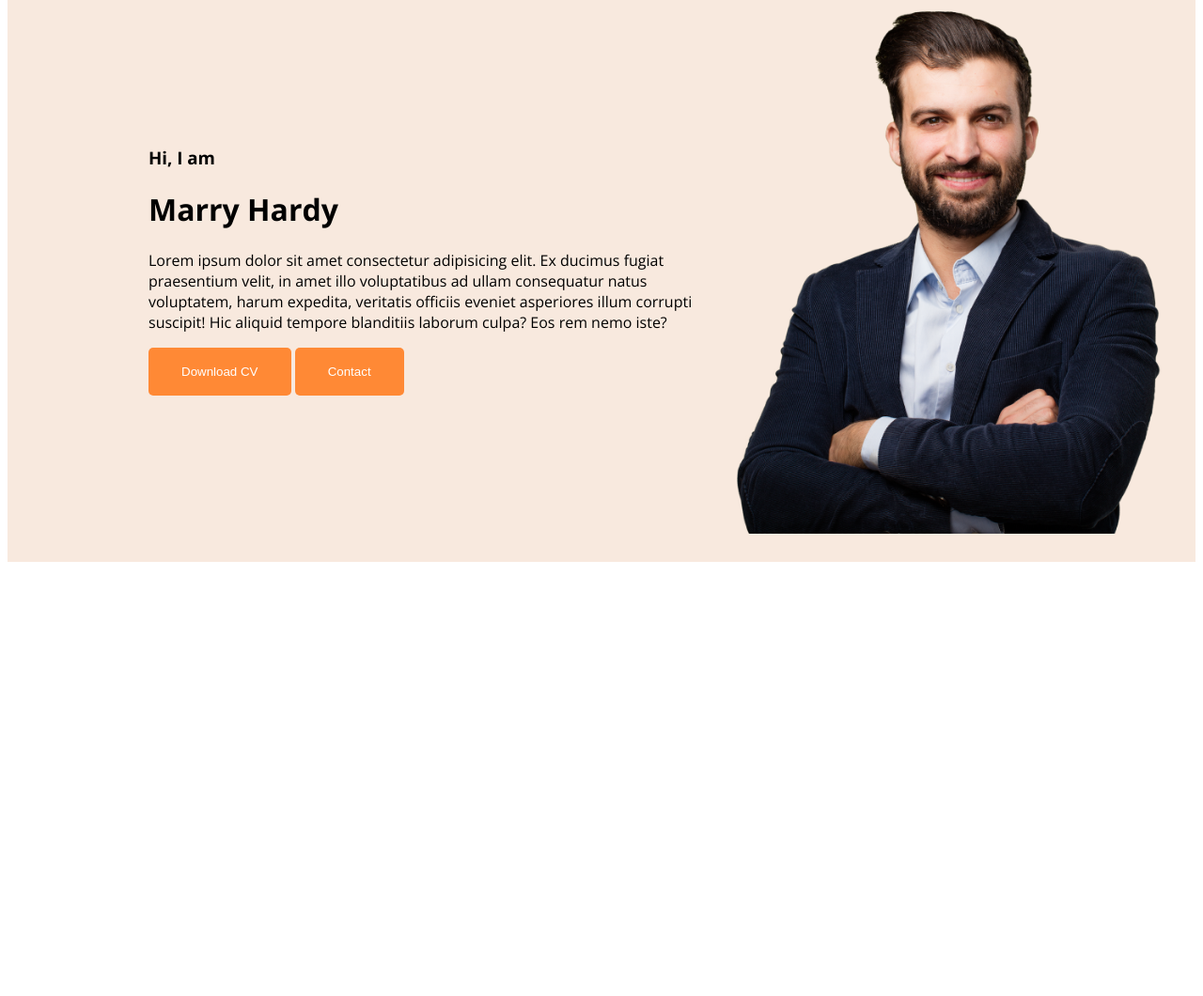
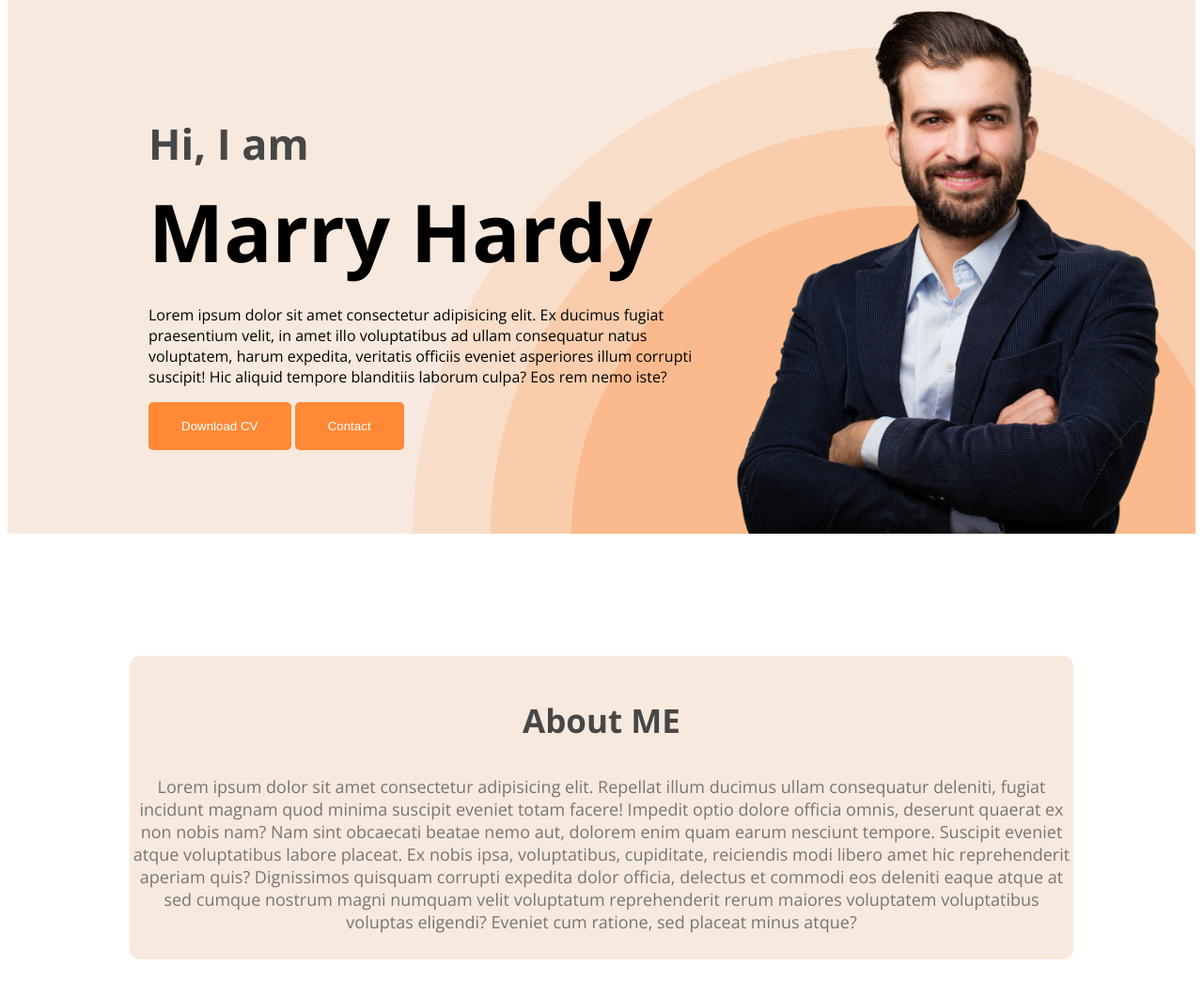
Before and after one commit to Hasib705/web-developer-portfolio, a plain HTML site: page index.html in a window 1280 px wide. Shown: the part 200-1260 px from the top of the page at 94% size. Before the commit the page ends 806 px from the top, so only its background shows below. Drawn offline with nearby package versions, Linux system fonts and the light colour scheme.

Commit message:
about section created

```diff
--- a/index.html
+++ b/index.html
@@ -35,7 +35,10 @@
     </header>
 
     <main>
-
+        <section class="about">
+            <h3 class="section-title">About ME</h3>
+            <p class="section-description">Lorem ipsum dolor sit amet consectetur adipisicing elit. Repellat illum ducimus ullam consequatur deleniti, fugiat incidunt magnam quod minima suscipit eveniet totam facere! Impedit optio dolore officia omnis, deserunt quaerat ex non nobis nam? Nam sint obcaecati beatae nemo aut, dolorem enim quam earum nesciunt tempore. Suscipit eveniet atque voluptatibus labore placeat. Ex nobis ipsa, voluptatibus, cupiditate, reiciendis modi libero amet hic reprehenderit aperiam quis? Dignissimos quisquam corrupti expedita dolor officia, delectus et commodi eos deleniti eaque atque at sed cumque nostrum magni numquam velit voluptatum reprehenderit rerum maiores voluptatem voluptatibus voluptas eligendi? Eveniet cum ratione, sed placeat minus atque?</p>
+        </section>
     </main>
 
     <footer>
--- a/styles/portfolio.css
+++ b/styles/portfolio.css
@@ -8,15 +8,15 @@ body {
 
 nav {
     display: flex;
-    justify-content:space-between;
-    align-items:center;
-    margin:0 200px;
+    justify-content: space-between;
+    align-items: center;
+    margin: 0 200px;
 
 }
 
 nav>ul {
     display: flex;
-    align-items:center;
+    align-items: center;
 }
 
 nav li {
@@ -38,20 +38,59 @@ nav a {
 .btn-primary {
     border-radius: 5px;
     background: #ff8935;
-    color:white;
-    border:none;
+    color: white;
+    border: none;
     padding: 18px 35px;
 }
+
 /*  Header ralated style */
-.header{
-background-color:#f8e9de;
-}
-.banner{
-    padding:30px 30px 30px 150px;
-    display:flex;
-    align-items:center;
+.header {
+    background-color: #f8e9de;
+    background-image: url(../images/header_bg.png);
+    background-repeat: no-repeat;
+    background-position: bottom right;
 }
 
-.banner .profile-pic{
+.banner {
+    padding: 30px 30px 0px 150px;
+    display: flex;
+    align-items: center;
+}
+
+.banner .profile-pic {
     width: 500px;
 }
+
+.banner-greeting {
+    font-size: 45px;
+    color: #474747;
+    margin-bottom: 0px;
+}
+
+.banner-heading {
+    font-size: 85px;
+    font-weight: 700;
+    margin-top: 5px;
+    margin-bottom: 20px;
+}
+
+/* main section style */
+.section-title {
+    color:#474747;
+    text-align:center;
+    font-size:35px;
+    font-weight:700;
+}
+
+.section-description {
+    color:#757575;
+    text-align:center;
+    font-size:18px;
+}
+
+.about {
+    padding: 10px 0px;
+    background-color: #f8e9de;
+    border-radius: 10px;
+    margin:130px;
+}
```
